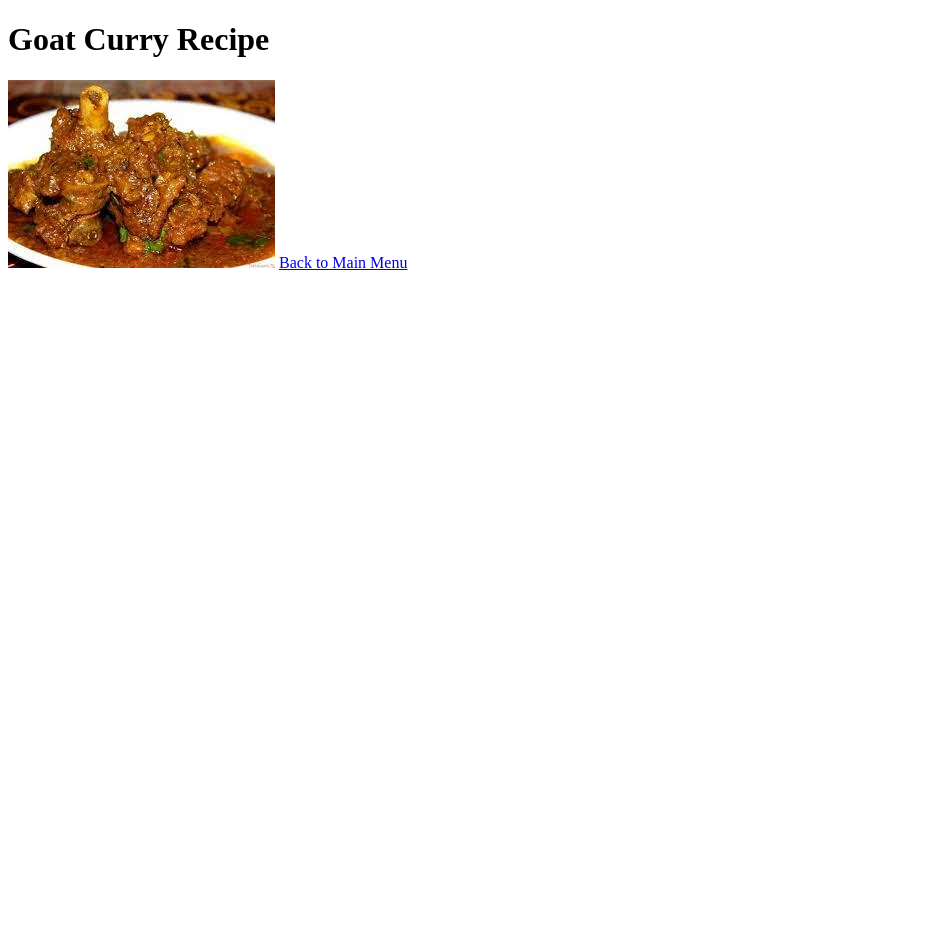
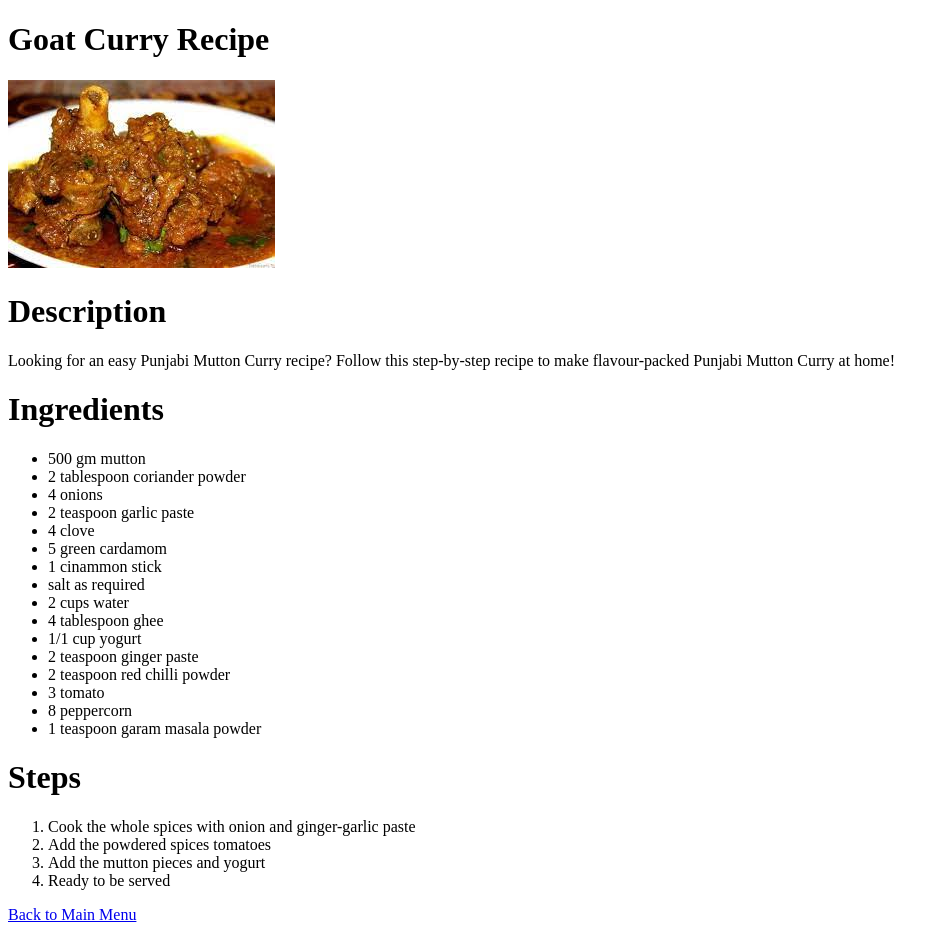
Before and after one commit to manugarcha12/odin-recipes, a plain HTML site: page recipes/goatcurry.html in a window 1280 px wide. Shown: the whole page, without its empty margins (0-949 px from the left). Before the commit the page ends 800 px from the top, so only its background shows below. Drawn offline with Linux system fonts and the light colour scheme.

Commit message:
Added ingredients and steps goatcurry.html

```diff
--- a/recipes/goatcurry.html
+++ b/recipes/goatcurry.html
@@ -11,6 +11,36 @@
     <img src="../img/goat.jpg" alt="Goat Curry">
 
     </body>
+        <h1>Description</h1>
+        <p>Looking for an easy Punjabi Mutton Curry recipe? Follow this step-by-step recipe to make flavour-packed Punjabi Mutton Curry at home!</p>
+
+        <h1>Ingredients</h1>
+        <ul>
+            <li>500 gm mutton</li>
+            <li>2 tablespoon coriander powder</li>
+            <li>4 onions</li>
+            <li>2 teaspoon garlic paste</li>
+            <li>4 clove</li>
+            <li>5 green cardamom</li>
+            <li>1 cinammon stick</li>
+            <li>salt as required</li>
+            <li>2 cups water</li>
+            <li>4 tablespoon ghee</li>
+            <li>1/1 cup yogurt</li>
+            <li>2 teaspoon ginger paste</li>
+            <li>2 teaspoon red chilli powder</li>
+            <li>3 tomato</li>
+            <li>8 peppercorn</li>
+            <li>1 teaspoon garam masala powder</li>
+        </ul>
+
+        <h1>Steps</h1>
+        <ol>
+            <li>Cook the whole spices with onion and ginger-garlic paste</li>
+            <li>Add the powdered spices tomatoes</li>
+            <li>Add the mutton pieces and yogurt</li>
+            <li>Ready to be served</li>
+        </ol>
 
 
         <a href="../index.html">Back to Main Menu</a>
```
